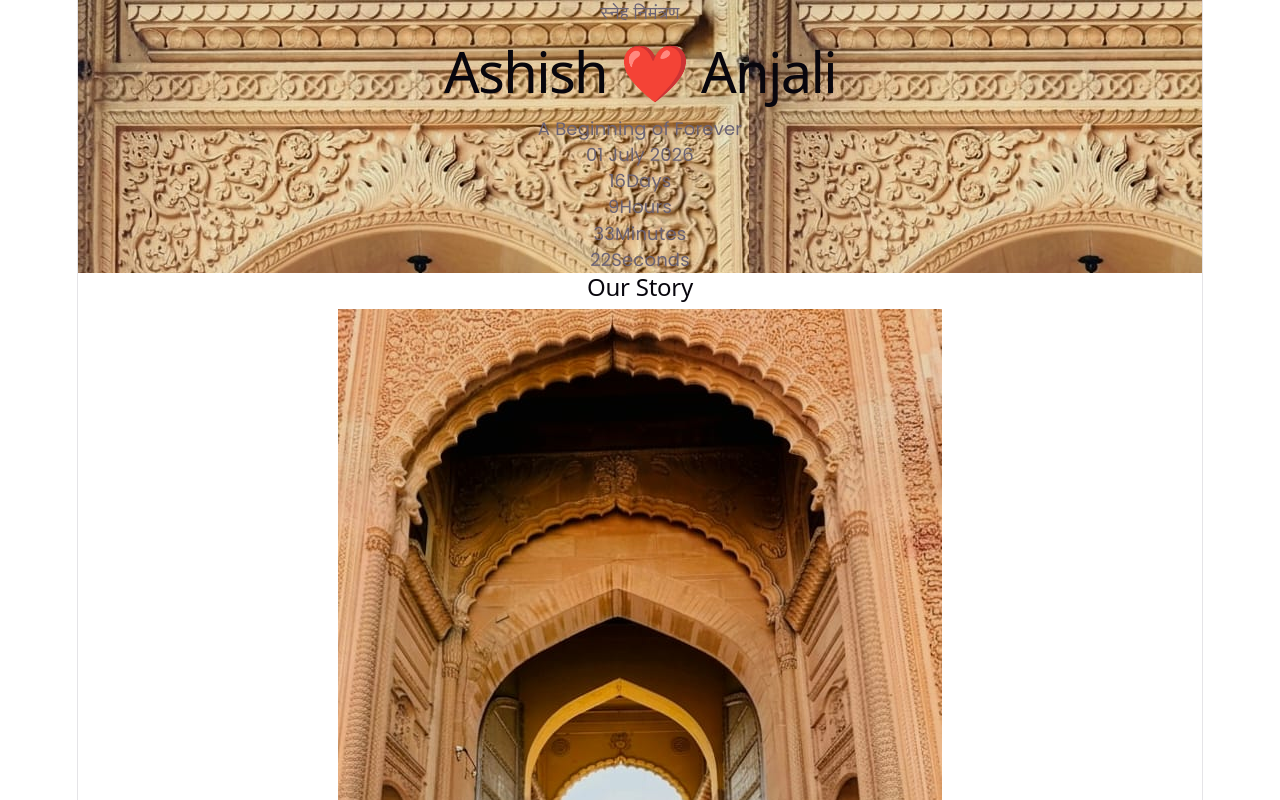
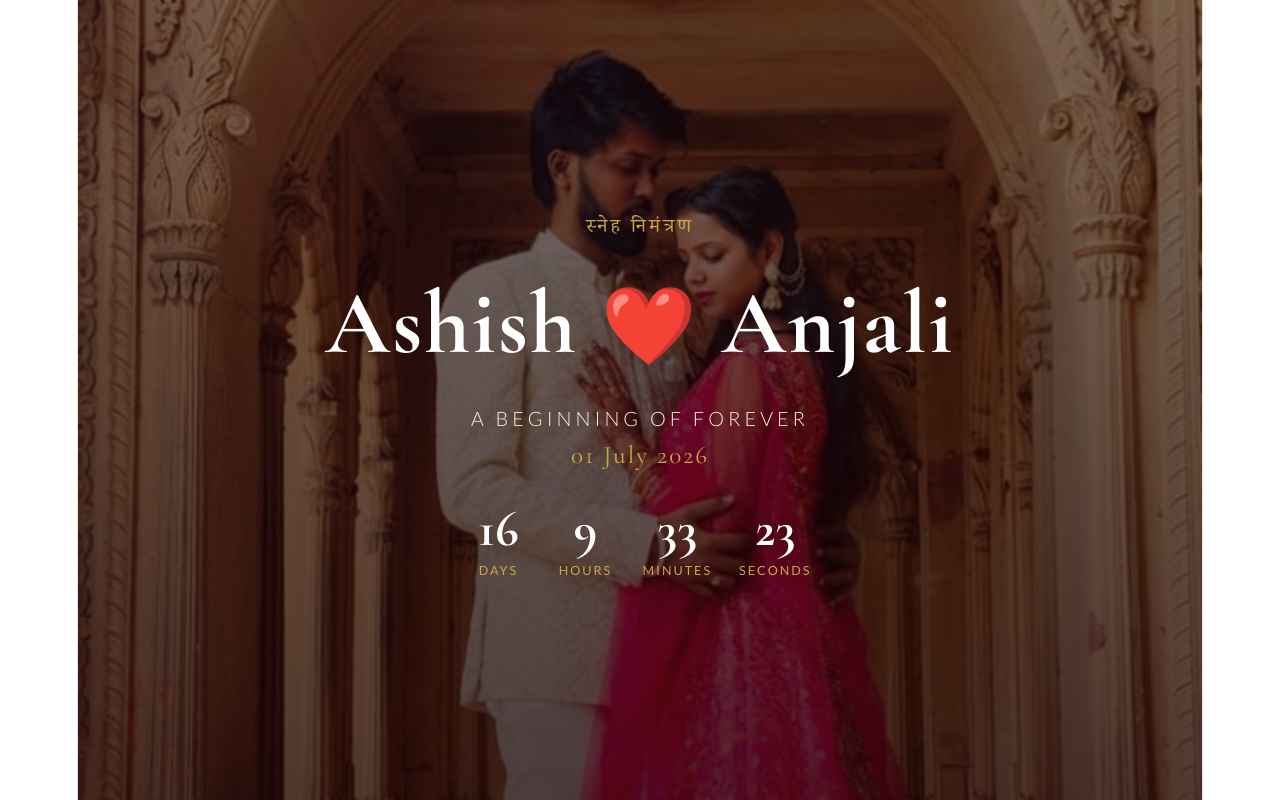
Before and after one commit to Adityashawshaw/ashish-anjali-wedding, a React (Vite) app: page / in a window 1280 px wide. Shown: the top 800 px of the page. Built offline with nearby package versions, Linux system fonts and the light colour scheme.

Commit message:
Refactor App.css for layout and styling updates
Removed old counter styles and added global styles, hero section, and gallery styles.

```diff
--- a/src/App.css
+++ b/src/App.css
@@ -1,184 +1,178 @@
-.counter {
-  font-size: 16px;
-  padding: 5px 10px;
-  border-radius: 5px;
-  color: var(--accent);
-  background: var(--accent-bg);
-  border: 2px solid transparent;
-  transition: border-color 0.3s;
-  margin-bottom: 24px;
+@import url('https://fonts.googleapis.com/css2?family=Cormorant+Garamond:wght@400;600;700&family=Lato:wght@300;400&family=Noto+Serif+Devanagari:wght@400;600&display=swap');
 
-  &:hover {
-    border-color: var(--accent-border);
-  }
-  &:focus-visible {
-    outline: 2px solid var(--accent);
-    outline-offset: 2px;
-  }
+* { margin: 0; padding: 0; box-sizing: border-box; }
+
+:root {
+  --gold: #c9a84c;
+  --cream: #f9f3e8;
+  --burgundy: #3a0a0a;
 }
 
+.app { background: var(--burgundy); }
+
+/* HERO */
 .hero {
+  min-height: 100vh;
+  background-size: cover;
+  background-position: center;
+  background-attachment: fixed;
   position: relative;
-
-  .base,
-  .framework,
-  .vite {
-    inset-inline: 0;
-    margin: 0 auto;
-  }
-
-  .base {
-    width: 170px;
-    position: relative;
-    z-index: 0;
-  }
-
-  .framework,
-  .vite {
-    position: absolute;
-  }
-
-  .framework {
-    z-index: 1;
-    top: 34px;
-    height: 28px;
-    transform: perspective(2000px) rotateZ(300deg) rotateX(44deg) rotateY(39deg)
-      scale(1.4);
-  }
-
-  .vite {
-    z-index: 0;
-    top: 107px;
-    height: 26px;
-    width: auto;
-    transform: perspective(2000px) rotateZ(300deg) rotateX(40deg) rotateY(39deg)
-      scale(0.8);
-  }
+  display: flex;
+  align-items: center;
+  justify-content: center;
 }
 
-#center {
+.hero-overlay {
+  position: absolute;
+  inset: 0;
+  background: linear-gradient(to bottom, rgba(30,5,5,0.55) 0%, rgba(30,5,5,0.75) 100%);
+}
+
+.hero-content {
+  position: relative;
+  z-index: 1;
+  text-align: center;
+  padding: 2rem 1.5rem;
+  animation: fadeUp 1.4s ease;
+}
+
+@keyframes fadeUp {
+  from { opacity: 0; transform: translateY(30px); }
+  to { opacity: 1; transform: translateY(0); }
+}
+
+.sneh {
+  font-family: 'Noto Serif Devanagari', serif;
+  color: var(--gold);
+  font-size: 1.1rem;
+  letter-spacing: 3px;
+  margin-bottom: 1rem;
+}
+
+.names {
+  font-family: 'Cormorant Garamond', serif;
+  font-size: clamp(2.8rem, 8vw, 5rem);
+  color: #fff;
+  font-weight: 700;
+  letter-spacing: 2px;
+  line-height: 1.1;
+}
+
+.heart { font-size: 0.85em; }
+
+.tagline {
+  font-family: 'Lato', sans-serif;
+  font-weight: 300;
+  color: var(--cream);
+  font-size: 1.1rem;
+  letter-spacing: 4px;
+  margin-top: 0.8rem;
+  text-transform: uppercase;
+}
+
+.date {
+  font-family: 'Cormorant Garamond', serif;
+  color: var(--gold);
+  font-size: 1.4rem;
+  margin-top: 0.6rem;
+  letter-spacing: 2px;
+}
+
+/* COUNTDOWN */
+.countdown {
+  display: flex;
+  gap: 1.5rem;
+  justify-content: center;
+  margin-top: 2rem;
+  flex-wrap: wrap;
+}
+
+.countdown-box {
   display: flex;
   flex-direction: column;
-  gap: 25px;
-  place-content: center;
-  place-items: center;
-  flex-grow: 1;
-
-  @media (max-width: 1024px) {
-    padding: 32px 20px 24px;
-    gap: 18px;
-  }
+  align-items: center;
+  min-width: 60px;
 }
 
-#next-steps {
-  display: flex;
-  border-top: 1px solid var(--border);
-  text-align: left;
-
-  & > div {
-    flex: 1 1 0;
-    padding: 32px;
-    @media (max-width: 1024px) {
-      padding: 24px 20px;
-    }
-  }
-
-  .icon {
-    margin-bottom: 16px;
-    width: 22px;
-    height: 22px;
-  }
-
-  @media (max-width: 1024px) {
-    flex-direction: column;
-    text-align: center;
-  }
+.countdown-num {
+  font-family: 'Cormorant Garamond', serif;
+  font-size: 2.8rem;
+  font-weight: 700;
+  color: #fff;
+  line-height: 1;
 }
 
-#docs {
-  border-right: 1px solid var(--border);
-
-  @media (max-width: 1024px) {
-    border-right: none;
-    border-bottom: 1px solid var(--border);
-  }
+.countdown-label {
+  font-family: 'Lato', sans-serif;
+  font-size: 0.7rem;
+  color: var(--gold);
+  letter-spacing: 2px;
+  text-transform: uppercase;
+  margin-top: 4px;
 }
 
-#next-steps ul {
-  list-style: none;
-  padding: 0;
-  display: flex;
-  gap: 8px;
-  margin: 32px 0 0;
-
-  .logo {
-    height: 18px;
-  }
-
-  a {
-    color: var(--text-h);
-    font-size: 16px;
-    border-radius: 6px;
-    background: var(--social-bg);
-    display: flex;
-    padding: 6px 12px;
-    align-items: center;
-    gap: 8px;
-    text-decoration: none;
-    transition: box-shadow 0.3s;
-
-    &:hover {
-      box-shadow: var(--shadow);
-    }
-    .button-icon {
-      height: 18px;
-      width: 18px;
-    }
-  }
-
-  @media (max-width: 1024px) {
-    margin-top: 20px;
-    flex-wrap: wrap;
-    justify-content: center;
-
-    li {
-      flex: 1 1 calc(50% - 8px);
-    }
-
-    a {
-      width: 100%;
-      justify-content: center;
-      box-sizing: border-box;
-    }
-  }
+/* GALLERY */
+.gallery-section {
+  padding: 5rem 1.5rem;
+  background: var(--burgundy);
+  text-align: center;
 }
 
-#spacer {
-  height: 88px;
-  border-top: 1px solid var(--border);
-  @media (max-width: 1024px) {
-    height: 48px;
-  }
+.gallery-title {
+  font-family: 'Cormorant Garamond', serif;
+  font-size: 2.5rem;
+  color: var(--gold);
+  margin-bottom: 3rem;
+  letter-spacing: 4px;
 }
 
-.ticks {
-  position: relative;
+.gallery {
+  display: grid;
+  grid-template-columns: repeat(2, 1fr);
+  gap: 1rem;
+  max-width: 900px;
+  margin: 0 auto;
+}
+
+.gallery-item {
+  overflow: hidden;
+  border-radius: 4px;
+  border: 1px solid rgba(201,168,76,0.3);
+  animation: fadeIn 1s ease both;
+}
+
+.gallery-item img {
   width: 100%;
+  height: 280px;
+  object-fit: cover;
+  display: block;
+  transition: transform 0.6s ease;
+}
 
-  &::before,
-  &::after {
-    content: '';
-    position: absolute;
-    top: -4.5px;
-    border: 5px solid transparent;
-  }
+.gallery-item:hover img {
+  transform: scale(1.05);
+}
 
-  &::before {
-    left: 0;
-    border-left-color: var(--border);
-  }
-  &::after {
-    right: 0;
-    border-right-color: var(--border);
-  }
+@keyframes fadeIn {
+  from { opacity: 0; transform: translateY(20px); }
+  to { opacity: 1; transform: translateY(0); }
 }
+
+/* FOOTER */
+.footer {
+  background: #1a0505;
+  text-align: center;
+  padding: 2rem;
+  font-family: 'Lato', sans-serif;
+  color: var(--gold);
+  font-size: 0.9rem;
+  letter-spacing: 1px;
+}
+
+/* MOBILE */
+@media (max-width: 600px) {
+  .gallery { grid-template-columns: 1fr; }
+  .gallery-item img { height: 260px; }
+  .countdown { gap: 1rem; }
+  .countdown-num { font-size: 2rem; }
+      }
```
